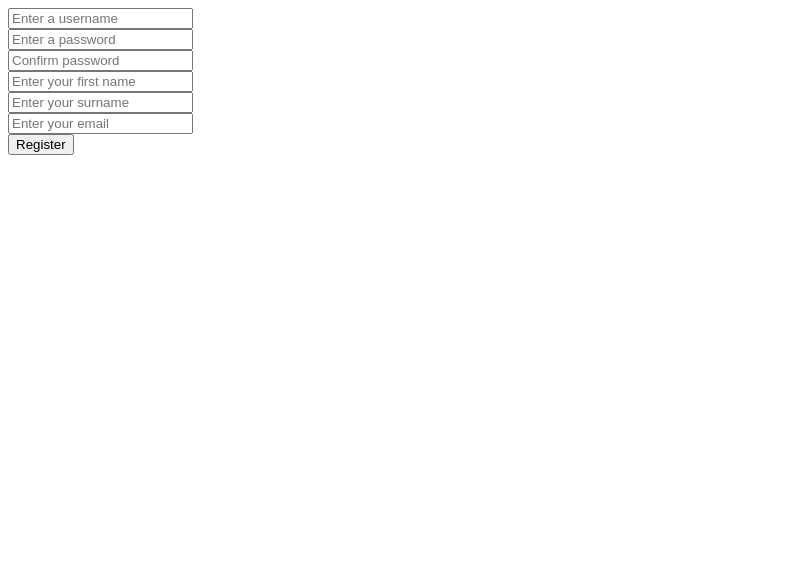
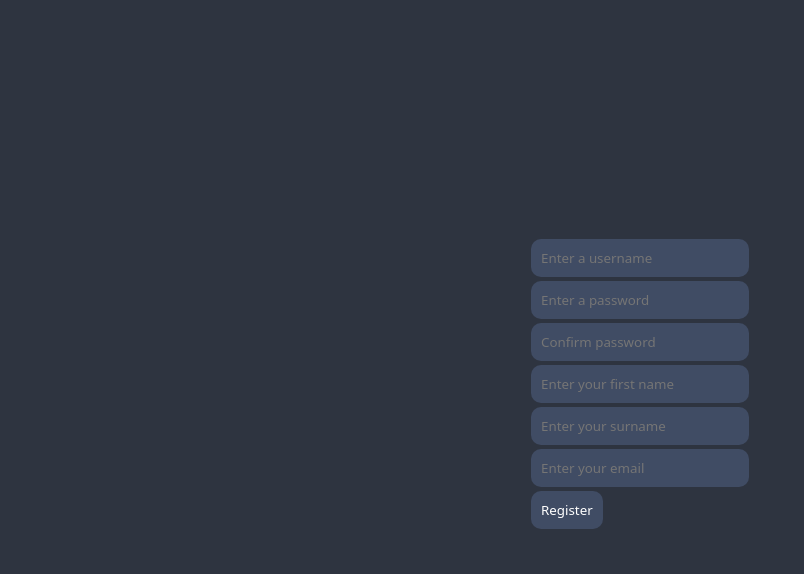
Before and after one commit to SilentSmeary/UTCL-Y13, a PHP site: page /reg.html in a window 1280 px wide. Shown: the top 574 px of the page, without its empty margins (0-804 px from the left). Run offline with PHP 8.4, Linux system fonts and the light colour scheme.

Commit message:
added: dpo changes

```diff
--- a/Part 11 - MySQL Connection/login.html
+++ b/Part 11 - MySQL Connection/login.html
@@ -3,10 +3,11 @@
 <head>
     <meta charset="UTF-8">
     <meta name="viewport" content="width=device-width, initial-scale=1.0">
+    <link rel="stylesheet" href="style.css">
     <title>Document</title>
 </head>
 <body>
-    <div id="container">
+    <div class="center">
         <form action="login.php" method="post">
             <input type="text" name="uname" placeholder="Enter a username" required>
             <br>
--- a/Part 11 - MySQL Connection/login.php
+++ b/Part 11 - MySQL Connection/login.php
@@ -22,7 +22,10 @@ try {
         } else{
             session_destroy();
             echo '<br>';
-            echo "invalid password";
+            header("refresh:5; url=login.html");
+            echo "Invalid password";
+            echo '<br>';
+            echo "You will be redirected to login";
         }
 
     } else {
--- a/Part 11 - MySQL Connection/reg.html
+++ b/Part 11 - MySQL Connection/reg.html
@@ -3,11 +3,11 @@
 <html lang="en">
 <head>
     <title> 0 database - insert user</title>
-    <!-- <link rel="stylesheet" href="style.css"> -->
+    <link rel="stylesheet" href="style.css">
 </head>
 
 <body>
-    <div class="centered_div">
+    <div class="center">
         <form action="reg.php" method="post">
         <input type="text" name="uname" placeholder="Enter a username" required>
             <br>
--- /dev/null
+++ b/Part 11 - MySQL Connection/style.css
@@ -0,0 +1,27 @@
+body{
+    background-color: #2E3440;
+    font-size: 26px;
+    font-family: system-ui, -apple-system, BlinkMacSystemFont, 'Segoe UI', Roboto, Oxygen, Ubuntu, Cantarell, 'Open Sans', 'Helvetica Neue', sans-serif;
+}
+
+.center {
+    position: absolute;
+    top: 50%;
+    left: 50%;
+    transform: translate(-50%, -50%);
+    padding: 10px;
+}
+
+a{
+    text-decoration: none;
+    color: white;
+}
+
+input{
+    font-family: system-ui, -apple-system, BlinkMacSystemFont, 'Segoe UI', Roboto, Oxygen, Ubuntu, Cantarell, 'Open Sans', 'Helvetica Neue', sans-serif;
+    padding: 10px;
+    border-radius: 10px;
+    background-color: #404c64;
+    border: transparent;
+    color: white;
+}
```
Also changed, not shown: Part 11 - MySQL Connection/index.html (+7 -3 lines), Part 11 - MySQL Connection/reg.php (+11 -0 lines).
